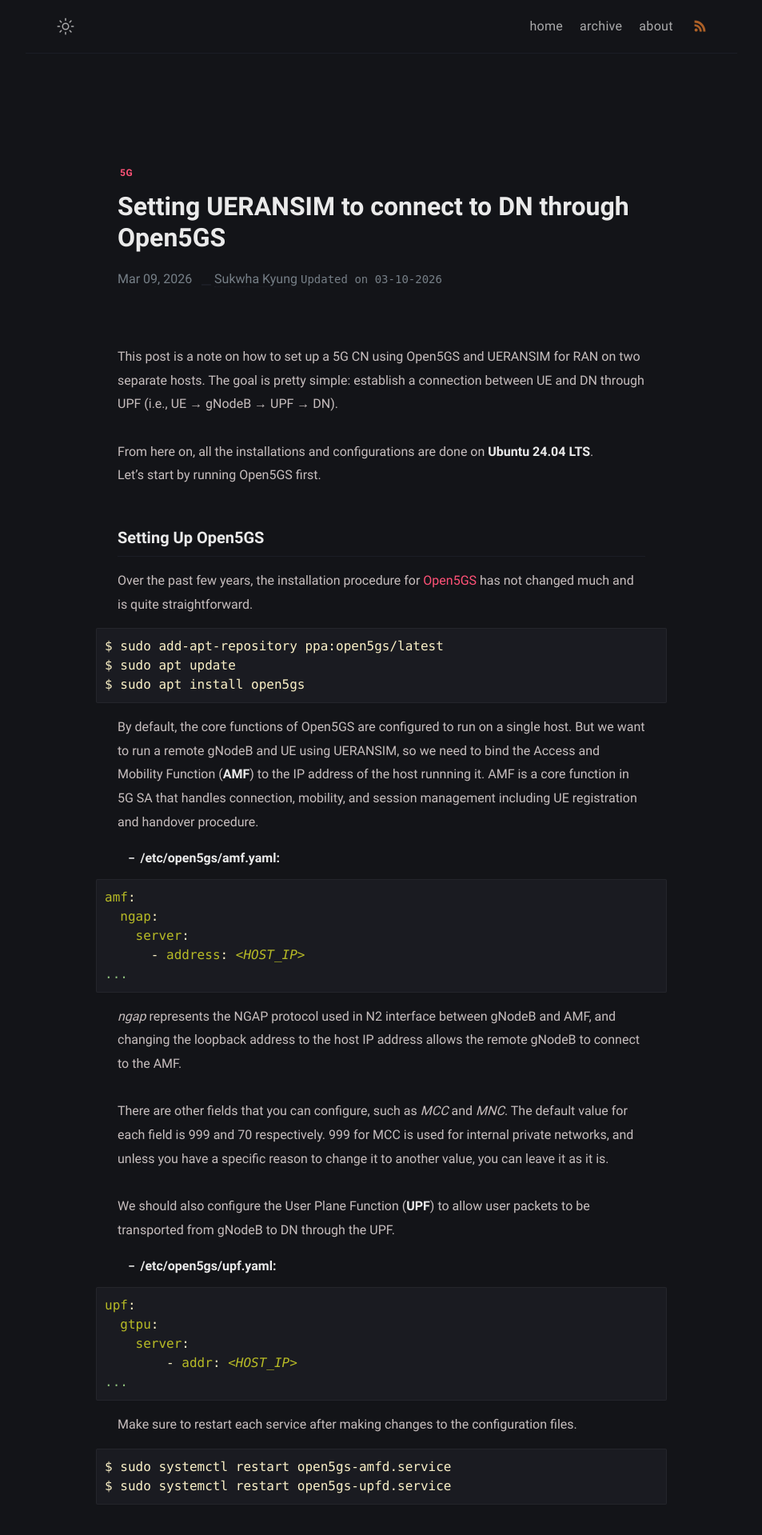
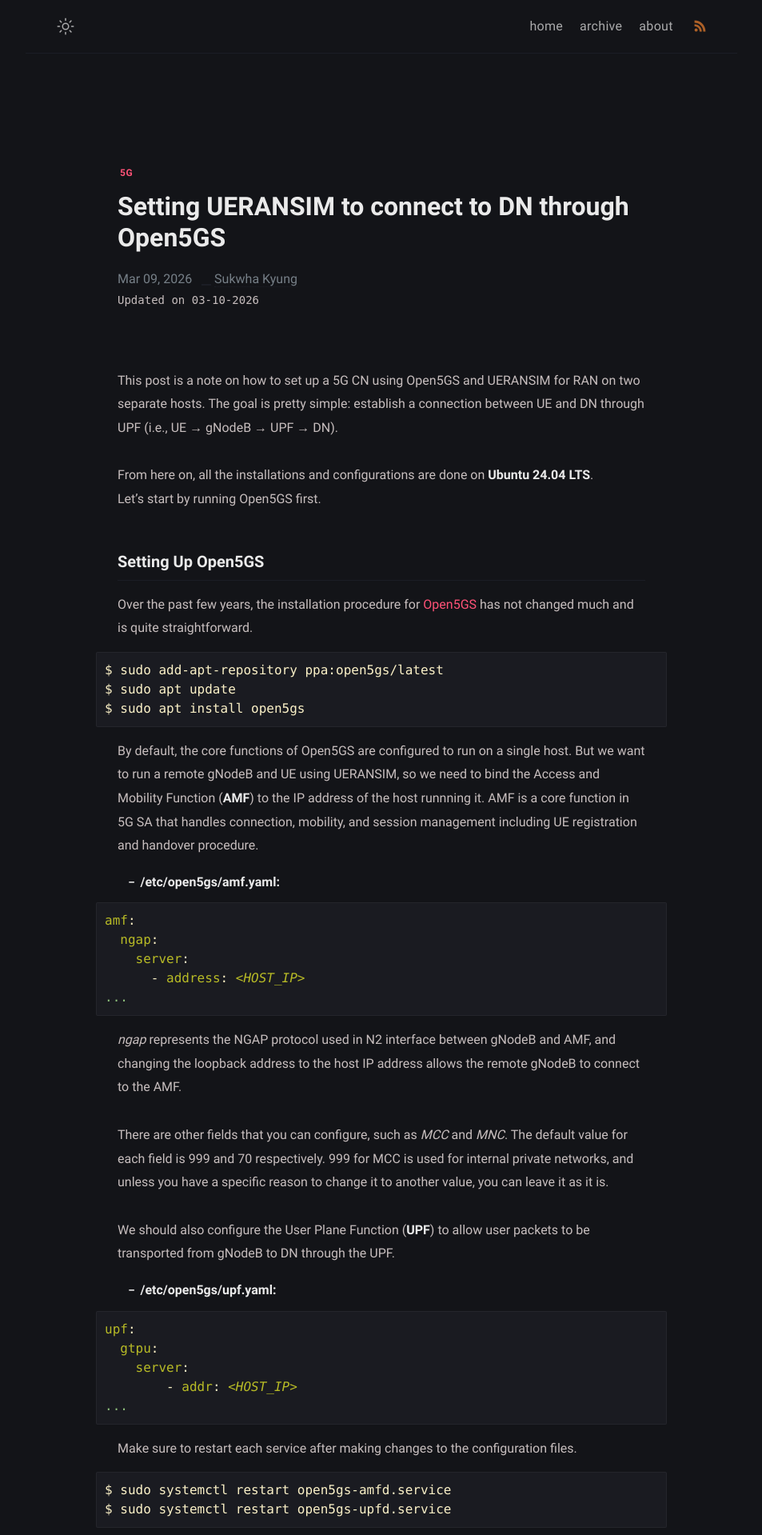
Before and after one commit to shishkebab/shishkebab.github.io, a Jekyll site: the page built from _posts/ue-open5gs-dn/2026-03-08-ue-open5gs-dn.md, in a window 1280 px wide. Shown: the top 1919 px of the page at 80% size, without its empty margins (163-1116 px from the left). Built offline with Jekyll 4.4.1, drawn with Linux system fonts in a browser that asks for light colours; some web fonts are replaced.

Commit message:
moved 'post-updated-at' outside 'post-meta' div.

```diff
--- a/_layouts/post.html
+++ b/_layouts/post.html
@@ -54,9 +54,6 @@
             <span itemprop="author" itemscope itemtype="https://schema.org/Person">
               <span itemprop="name">{{ site.author.name }}</span>
             </span>
-            {% if page.modified %}
-            <small class="post-updated-at">Updated on {{ page.modified | date: "%m-%d-%Y" }}</small>
-            {% endif %}
             <time hidden datetime="{{ page.modified | date_to_xmlschema }}" itemprop="dateModified">
               {{ page.date | date: "%b %d, %Y" }}
             </time>
@@ -64,6 +61,9 @@
             <span hidden itemprop="image">{{ page.image }}</span>
             <span hidden itemprop="mainEntityOfPage">{{ page.excerpt }}</span>
           </div>
+          {% endif %}
+          {% if page.modified %}
+          <small class="post-updated-at">Updated on {{ page.modified | date: "%m-%d-%Y" }}</small>
           {% endif %}
         </header>
 
```
